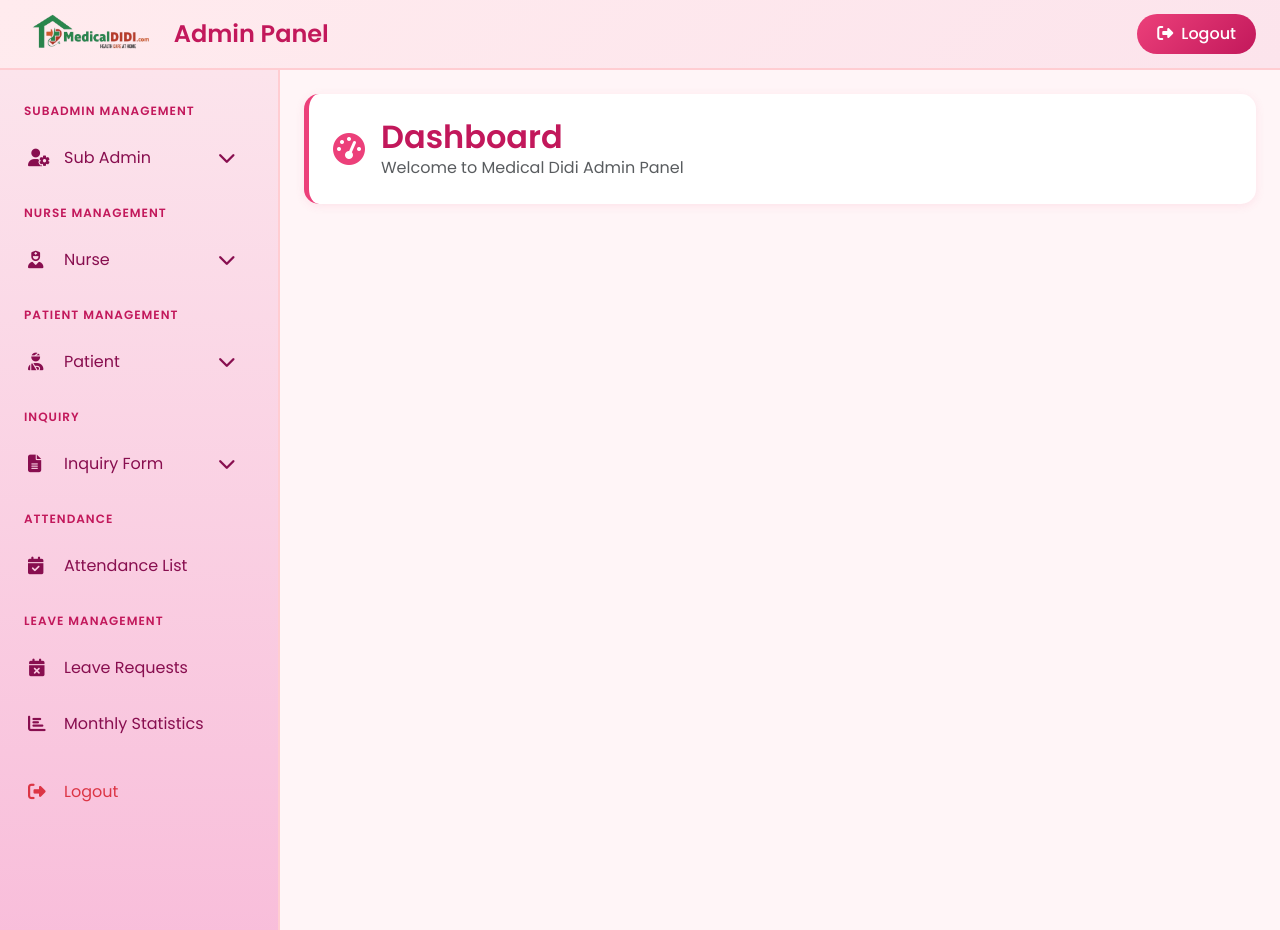
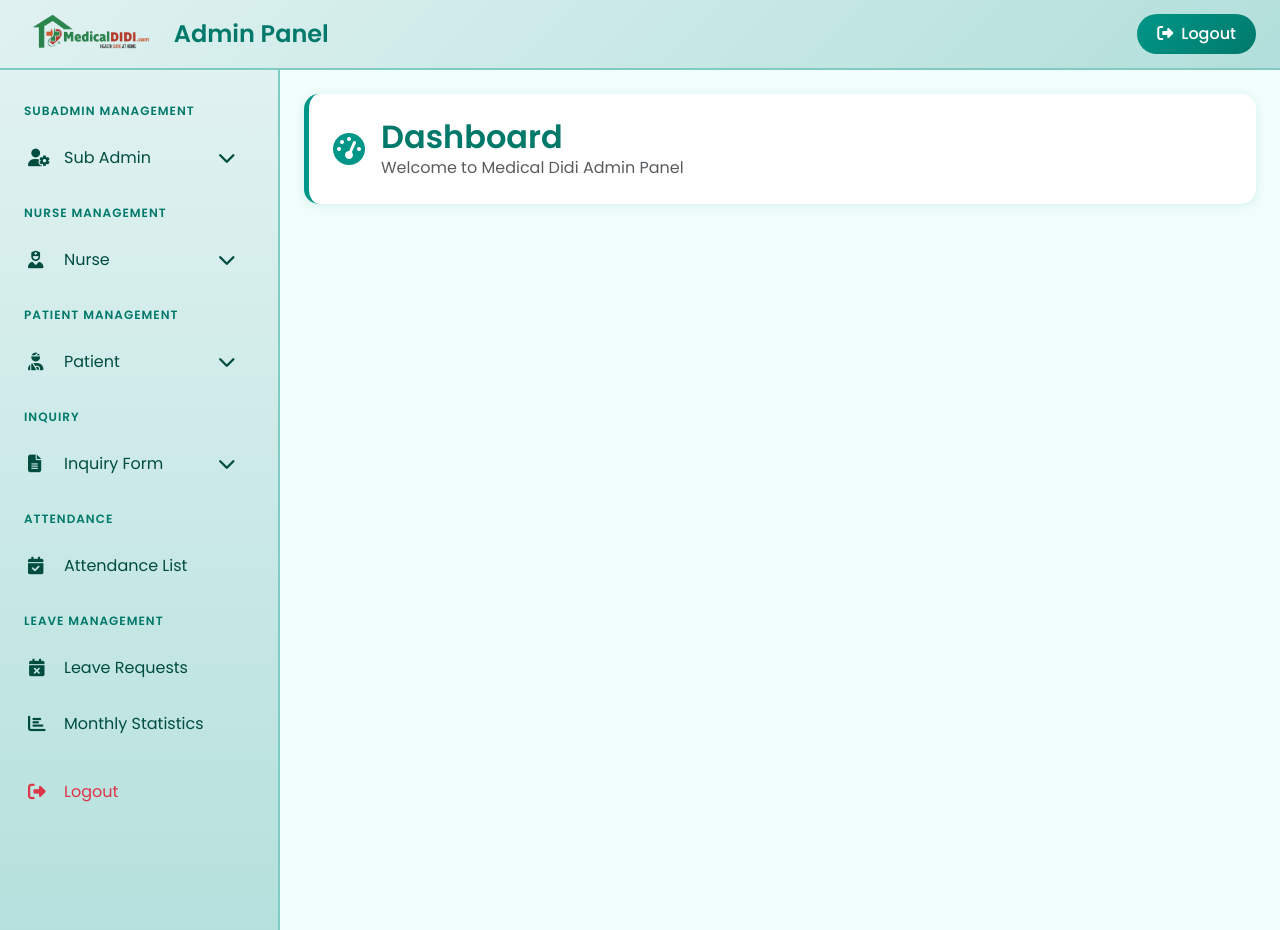
Before and after one commit to vbcode123/medicaldidi, a Django app: page /admin-dashboard/ in a window 1280 px wide. Run offline with Django 5.2, Linux system fonts and the light colour scheme; a user stored in the database is signed in; some libraries are stand-ins or nearby versions.

Commit message:
Updated MedicalDidi

```diff
--- a/app/views.py
+++ b/app/views.py
@@ -70,17 +70,24 @@ def add_sub_admin(request):
         joining_date = request.POST.get('joining_date')
         password = request.POST.get('password')
 
-        SubAdmin.objects.create(
-            name=name,
-            phone=phone,
-            address=address,
-            aadhaar_image=aadhaar_image,
-            profile_photo=profile_photo,
-            joining_date=joining_date,
-            password=password
-        )
-
-        return redirect('admin_dashboard')
+        if SubAdmin.objects.filter(phone=phone).exists():
+            messages.error(request, "This mobile number is already registered. Please use a different mobile number.")
+            return render(request, 'admin/add_sub_admin.html')
+
+        try:
+            SubAdmin.objects.create(
+                name=name,
+                phone=phone,
+                address=address,
+                aadhaar_image=aadhaar_image,
+                profile_photo=profile_photo,
+                joining_date=joining_date,
+                password=password
+            )
+            return redirect('admin_dashboard')
+        except Exception as e:
+            messages.error(request, "This mobile number is already registered. Please use a different mobile number.")
+            return render(request, 'admin/add_sub_admin.html')
 
     return render(request, 'admin/add_sub_admin.html')
 
@@ -182,29 +189,37 @@ def subadmin_add_nurse(request):
             messages.error(request, "Passwords do not match!")
             return render(request, 'subadmin/add_nurse.html')
 
-        Nurse.objects.create(
-            full_name=request.POST.get('full_name'),
-            gender=request.POST.get('gender'),
-            dob=request.POST.get('dob'),
-            profile_image=request.FILES.get('profile_image'),
-            aadhaar_image=request.FILES.get('aadhaar_image'),
-            email=request.POST.get('email'),
-            phone=request.POST.get('phone'),
-            address=request.POST.get('address'),
-            pin_code=request.POST.get('pin_code'),
-            certificate_image=request.FILES.get('certificate_image'),
-            experience=request.POST.get('experience'),
-            joining_date=request.POST.get('joining_date'),
-            password=password,
-
-            # NEW FIELDS
-            parents_name=request.POST.get('parents_name'),
-            parents_aadhaar_image=request.FILES.get('parents_aadhaar_image'),
-            parents_contact_number=request.POST.get('parents_contact_number'),
-        )
-
-        messages.success(request, "Nurse Added Successfully!")
-        return redirect('subadmin_nurse_list')
+        phone = request.POST.get('phone')
+        if Nurse.objects.filter(phone=phone).exists():
+            messages.error(request, "This mobile number is already registered. Please use a different mobile number.")
+            return render(request, 'subadmin/add_nurse.html')
+
+        try:
+            Nurse.objects.create(
+                full_name=request.POST.get('full_name'),
+                gender=request.POST.get('gender'),
+                dob=request.POST.get('dob'),
+                profile_image=request.FILES.get('profile_image'),
+                aadhaar_image=request.FILES.get('aadhaar_image'),
+                email=request.POST.get('email'),
+                phone=phone,
+                address=request.POST.get('address'),
+                pin_code=request.POST.get('pin_code'),
+                certificate_image=request.FILES.get('certificate_image'),
+                experience=request.POST.get('experience'),
+                joining_date=request.POST.get('joining_date'),
+                password=password,
+
+                # NEW FIELDS
+                parents_name=request.POST.get('parents_name'),
+                parents_aadhaar_image=request.FILES.get('parents_aadhaar_image'),
+                parents_contact_number=request.POST.get('parents_contact_number'),
+            )
+            messages.success(request, "Nurse Added Successfully!")
+            return redirect('subadmin_nurse_list')
+        except Exception as e:
+            messages.error(request, "This mobile number is already registered. Please use a different mobile number.")
+            return render(request, 'subadmin/add_nurse.html')
 
     return render(request, 'subadmin/add_nurse.html')
 
@@ -218,28 +233,36 @@ def public_add_nurse(request):
             messages.error(request, "Passwords do not match!")
             return render(request, 'public_add_nurse.html')
 
-        Nurse.objects.create(
-            full_name=request.POST.get('full_name'),
-            gender=request.POST.get('gender'),
-            dob=request.POST.get('dob'),
-            profile_image=request.FILES.get('profile_image'),
-            aadhaar_image=request.FILES.get('aadhaar_image'),
-            email=request.POST.get('email'),
-            phone=request.POST.get('phone'),
-            address=request.POST.get('address'),
-            pin_code=request.POST.get('pin_code'),
-            certificate_image=request.FILES.get('certificate_image'),
-            experience=request.POST.get('experience'),
-            joining_date=request.POST.get('joining_date'),
-            password=password,
-            is_approved=False,  # Not approved yet
-            parents_name=request.POST.get('parents_name'),
-            parents_aadhaar_image=request.FILES.get('parents_aadhaar_image'),
-            parents_contact_number=request.POST.get('parents_contact_number'),
-        )
-
-        messages.success(request, "Thank you for applying! Your application is being reviewed.")
-        return redirect('home')
+        phone = request.POST.get('phone')
+        if Nurse.objects.filter(phone=phone).exists():
+            messages.error(request, "This mobile number is already registered. Please use a different mobile number.")
+            return render(request, 'public_add_nurse.html')
+
+        try:
+            Nurse.objects.create(
+                full_name=request.POST.get('full_name'),
+                gender=request.POST.get('gender'),
+                dob=request.POST.get('dob'),
+                profile_image=request.FILES.get('profile_image'),
+                aadhaar_image=request.FILES.get('aadhaar_image'),
+                email=request.POST.get('email'),
+                phone=phone,
+                address=request.POST.get('address'),
+                pin_code=request.POST.get('pin_code'),
+                certificate_image=request.FILES.get('certificate_image'),
+                experience=request.POST.get('experience'),
+                joining_date=request.POST.get('joining_date'),
+                password=password,
+                is_approved=False,  # Not approved yet
+                parents_name=request.POST.get('parents_name'),
+                parents_aadhaar_image=request.FILES.get('parents_aadhaar_image'),
+                parents_contact_number=request.POST.get('parents_contact_number'),
+            )
+            messages.success(request, "Thank you for applying! Your application is being reviewed.")
+            return redirect('home')
+        except Exception as e:
+            messages.error(request, "This mobile number is already registered. Please use a different mobile number.")
+            return render(request, 'public_add_nurse.html')
 
     return render(request, 'public_add_nurse.html')
 
@@ -512,22 +535,31 @@ def subadmin_add_patient(request):
             messages.error(request, "Passwords do not match!")
             return render(request, 'subadmin/add_patient.html')
 
-        Patient.objects.create(
-            full_name=request.POST.get('full_name'),
-            phone=request.POST.get('phone'),
-            email=request.POST.get('email'),
-            profile_image=request.FILES.get('profile_image'),
-            address=request.POST.get('address'),
-            pin_code=request.POST.get('pin_code'),
-            aadhaar_image=request.FILES.get('aadhaar_image'),
-            agreement_image=request.FILES.get('agreement_image'),
-            patient_representative_name=request.POST.get('patient_representative_name'),
-            patient_representative_phone=request.POST.get('patient_representative_phone'),
-            password=password,
-            is_approved=True
-        )
-        messages.success(request, "Patient added successfully!")
-        return redirect('subadmin_patient_list')
+        phone = request.POST.get('phone')
+        if Patient.objects.filter(phone=phone).exists():
+            messages.error(request, "This mobile number is already registered. Please use a different mobile number.")
+            return render(request, 'subadmin/add_patient.html')
+
+        try:
+            Patient.objects.create(
+                full_name=request.POST.get('full_name'),
+                phone=phone,
+                email=request.POST.get('email'),
+                profile_image=request.FILES.get('profile_image'),
+                address=request.POST.get('address'),
+                pin_code=request.POST.get('pin_code'),
+                aadhaar_image=request.FILES.get('aadhaar_image'),
+                agreement_image=request.FILES.get('agreement_image'),
+                patient_representative_name=request.POST.get('patient_representative_name'),
+                patient_representative_phone=request.POST.get('patient_representative_phone'),
+                password=password,
+                is_approved=True
+            )
+            messages.success(request, "Patient added successfully!")
+            return redirect('subadmin_patient_list')
+        except Exception as e:
+            messages.error(request, "This mobile number is already registered. Please use a different mobile number.")
+            return render(request, 'subadmin/add_patient.html')
 
     return render(request, 'subadmin/add_patient.html')
 
@@ -668,22 +700,31 @@ def public_add_patient(request):
             messages.error(request, "Passwords do not match!")
             return render(request, 'public_add_patient.html')
 
-        Patient.objects.create(
-            full_name=request.POST.get('full_name'),
-            phone=request.POST.get('phone'),
-            email=request.POST.get('email'),
-            profile_image=request.FILES.get('profile_image'),
-            address=request.POST.get('address'),
-            pin_code=request.POST.get('pin_code'),
-            aadhaar_image=request.FILES.get('aadhaar_image'),
-            agreement_image=request.FILES.get('agreement_image'),
-            patient_representative_name=request.POST.get('patient_representative_name'),
-            patient_representative_phone=request.POST.get('patient_representative_phone'),
-            password=password,
-            is_approved=False
-        )
-        messages.success(request, "Thank you for registering! Your account is pending approval.")
-        return redirect('home')
+        phone = request.POST.get('phone')
+        if Patient.objects.filter(phone=phone).exists():
+            messages.error(request, "This mobile number is already registered. Please use a different mobile number.")
+            return render(request, 'public_add_patient.html')
+
+        try:
+            Patient.objects.create(
+                full_name=request.POST.get('full_name'),
+                phone=phone,
+                email=request.POST.get('email'),
+                profile_image=request.FILES.get('profile_image'),
+                address=request.POST.get('address'),
+                pin_code=request.POST.get('pin_code'),
+                aadhaar_image=request.FILES.get('aadhaar_image'),
+                agreement_image=request.FILES.get('agreement_image'),
+                patient_representative_name=request.POST.get('patient_representative_name'),
+                patient_representative_phone=request.POST.get('patient_representative_phone'),
+                password=password,
+                is_approved=False
+            )
+            messages.success(request, "Thank you for registering! Your account is pending approval.")
+            return redirect('home')
+        except Exception as e:
+            messages.error(request, "This mobile number is already registered. Please use a different mobile number.")
+            return render(request, 'public_add_patient.html')
 
     return render(request, 'public_add_patient.html')
 
--- a/templates/admin/admin_dashboard.html
+++ b/templates/admin/admin_dashboard.html
@@ -19,11 +19,11 @@
 
     <style>
         :root {
-            --primary-pink: #ec407a;
-            --dark-pink: #c2185b;
-            --light-pink: #fce4ec;
-            --soft-pink: #fff5f7;
-            --hover-pink: #f8bbd9;
+            --primary-teal: #009688;
+            --dark-teal: #00796b;
+            --light-teal: #e0f2f1;
+            --soft-teal: #f0fdfa;
+            --hover-teal: #b2dfdb;
             --sidebar-width: 280px;
         }
 
@@ -35,14 +35,14 @@
 
         body {
             font-family: 'Poppins', sans-serif;
-            background-color: var(--soft-pink);
+            background-color: var(--soft-teal);
             overflow-x: hidden;
         }
 
         /* Header Styles */
         .admin-header {
-            background: linear-gradient(135deg, #ffebee 0%, #fce4ec 100%);
-            border-bottom: 2px solid #ffcdd2;
+            background: linear-gradient(135deg, #e0f2f1 0%, #b2dfdb 100%);
+            border-bottom: 2px solid #80cbc4;
             padding: 0.75rem 1.5rem;
             position: fixed;
             top: 0;
@@ -68,7 +68,7 @@
         }
 
         .header-logo h4 {
-            color: var(--dark-pink);
+            color: var(--dark-teal);
             margin: 0;
             font-weight: 600;
         }
@@ -80,7 +80,7 @@
         }
 
         .btn-logout {
-            background: linear-gradient(135deg, var(--primary-pink) 0%, var(--dark-pink) 100%);
+            background: linear-gradient(135deg, var(--primary-teal) 0%, var(--dark-teal) 100%);
             border: none;
             color: white;
             padding: 0.5rem 1.25rem;
@@ -112,13 +112,13 @@
         /* Sidebar Styles */
         .sidebar {
             width: var(--sidebar-width);
-            background: linear-gradient(180deg, #fce4ec 0%, #f8bbd9 100%);
+            background: linear-gradient(180deg, #e0f2f1 0%, #b2dfdb 100%);
             height: 100vh;
             position: fixed;
             left: 0;
             top: 70px;
             overflow-y: auto;
-            border-right: 2px solid #ffcdd2;
+            border-right: 2px solid #80cbc4;
             z-index: 1030;
             transition: transform 0.3s ease;
         }
@@ -133,7 +133,7 @@
             font-size: 0.75rem;
             text-transform: uppercase;
             letter-spacing: 1px;
-            color: var(--dark-pink);
+            color: var(--dark-teal);
             font-weight: 600;
         }
 
@@ -145,22 +145,22 @@
             display: flex;
             align-items: center;
             padding: 0.875rem 1.5rem;
-            color: #880e4f;
+            color: #004d40;
             text-decoration: none;
             transition: all 0.3s ease;
             border-left: 4px solid transparent;
         }
 
         .menu-link:hover {
-            background-color: var(--hover-pink);
-            color: var(--dark-pink);
-            border-left-color: var(--primary-pink);
+            background-color: var(--hover-teal);
+            color: var(--dark-teal);
+            border-left-color: var(--primary-teal);
         }
 
         .menu-link.active {
-            background: linear-gradient(90deg, var(--hover-pink) 0%, transparent 100%);
-            border-left-color: var(--primary-pink);
-            color: var(--dark-pink);
+            background: linear-gradient(90deg, var(--hover-teal) 0%, transparent 100%);
+            border-left-color: var(--primary-teal);
+            color: var(--dark-teal);
             font-weight: 600;
         }
 
@@ -209,12 +209,12 @@
             border-radius: 15px;
             padding: 1.5rem;
             margin-bottom: 1.5rem;
-            border-left: 5px solid var(--primary-pink);
-            box-shadow: 0 2px 10px rgba(236, 64, 122, 0.1);
+            border-left: 5px solid var(--primary-teal);
+            box-shadow: 0 2px 10px rgba(0, 150, 136, 0.1);
         }
 
         .page-header h2 {
-            color: var(--dark-pink);
+            color: var(--dark-teal);
             margin: 0;
             font-weight: 600;
         }
@@ -289,11 +289,11 @@
         }
 
         ::-webkit-scrollbar-track {
-            background: var(--light-pink);
+            background: var(--light-teal);
         }
 
         ::-webkit-scrollbar-thumb {
-            background: var(--primary-pink);
+            background: var(--primary-teal);
             border-radius: 4px;
         }
 
@@ -489,7 +489,7 @@
         {% block content %}
         <div class="page-header">
             <div class="d-flex align-items-center">
-                <i class="fas fa-tachometer-alt fa-2x me-3" style="color: var(--primary-pink);"></i>
+                <i class="fas fa-tachometer-alt fa-2x me-3" style="color: var(--primary-teal);"></i>
                 <div>
                     <h2>{{ page_title|default:"Dashboard" }}</h2>
                     <p class="mb-0 text-muted">Welcome to Medical Didi Admin Panel</p>
```
Also changed, not shown: other parts of templates/admin/admin_dashboard.html (+11 -11 lines), db.sqlite3, media/nurse_aadhaar/ChatGPT_Image_Jun_3__2026__05_28_34_PM-removebg-preview.png (added), media/nurse_certificates/ChatGPT_Image_Jun_3__2026__05_28_34_PM-removebg-preview.png (added), media/nurse_parents_aadhaar/ChatGPT_Image_Jun_3__2026__05_28_34_PM-removebg-preview.png (added), media/nurse_profile/ChatGPT_Image_Jun_3__2026__05_28_34_PM-removebg-preview.png (added).
